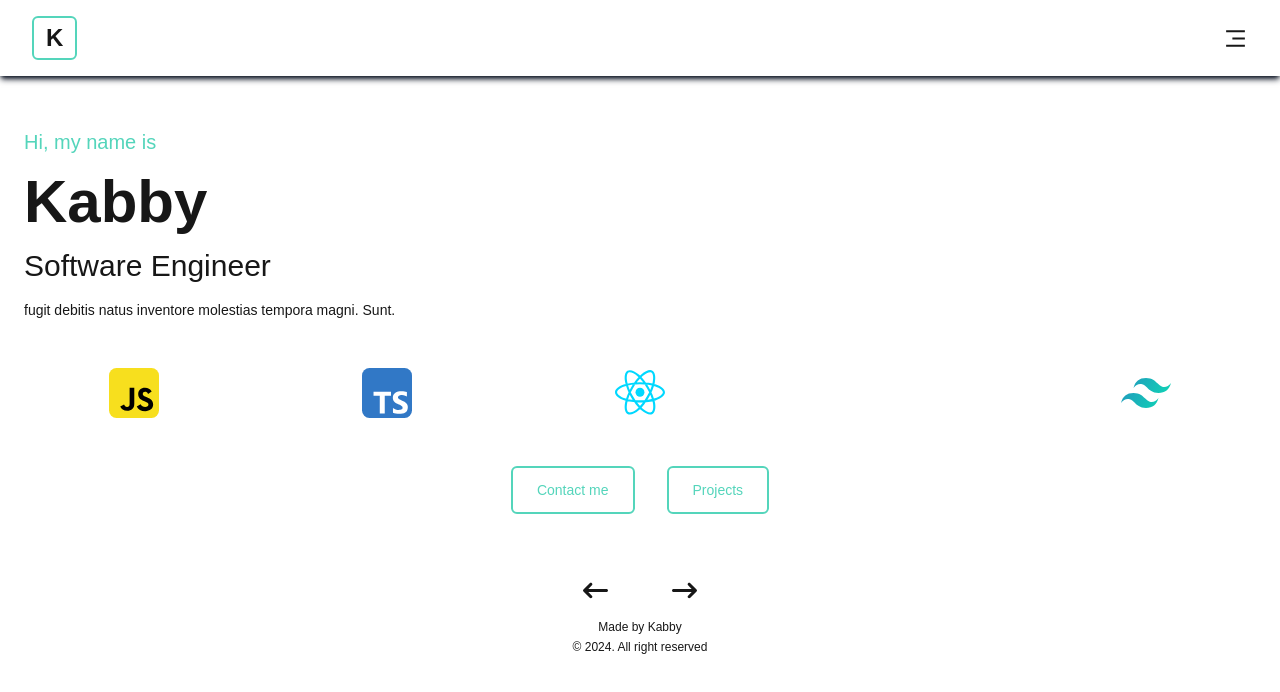
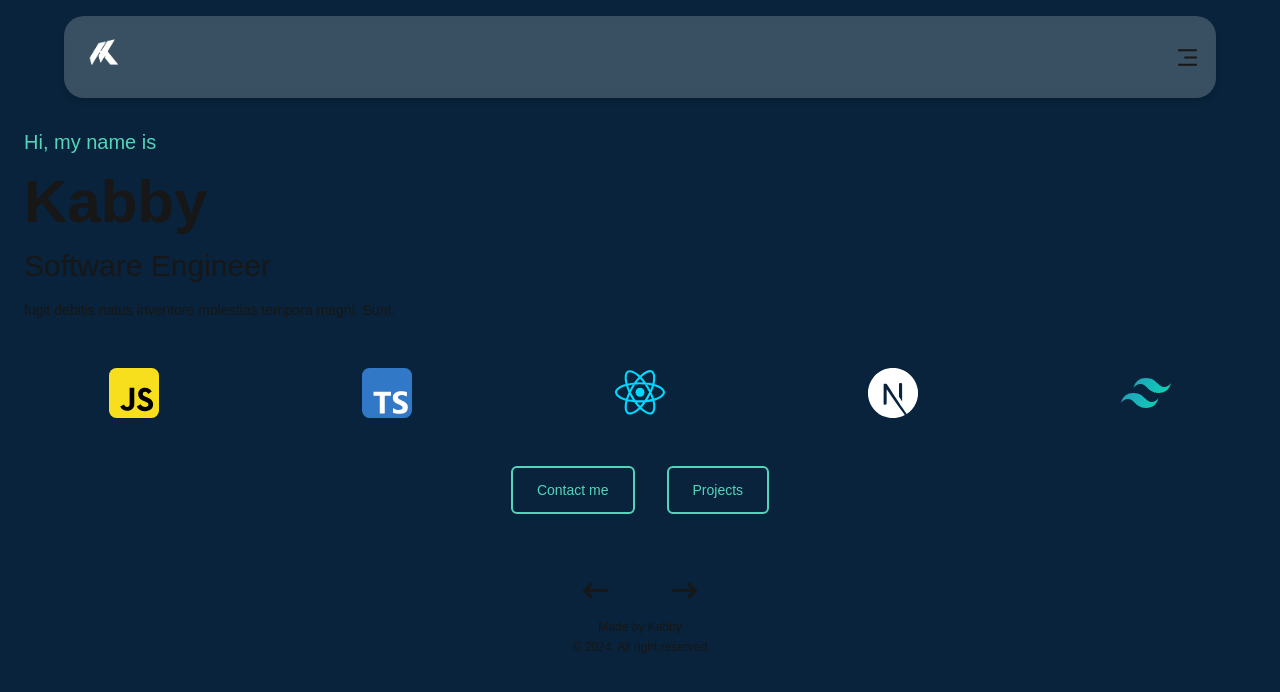
Before and after one commit to Akeemkabiru/Portfolio, a Next.js app: page / in a window 1280 px wide. Shown: the top 692 px of the page. Built offline with nearby package versions, Linux system fonts and the light colour scheme.

Commit message:
added logo

```diff
--- a/src/app/globals.css
+++ b/src/app/globals.css
@@ -3,13 +3,13 @@
 @tailwind utilities;
 
 :root {
-  --background: #ffffff;
+  --background: #08233b;
   --foreground: #171717;
 }
 
 @media (prefers-color-scheme: dark) {
   :root {
-    --background: #0a0a0a;
+    --background: #08233b;
     --foreground: #cacaca;
   }
 }
@@ -18,4 +18,5 @@
   color: var(--foreground);
   background: var(--background);
   font-family: Arial, Helvetica, sans-serif;
+  overscroll-behavior: none;
 }
--- a/src/components/header.tsx
+++ b/src/components/header.tsx
@@ -4,15 +4,16 @@
 import Logo from "./logo";
 import NavBar from "./navbar";
 import { useState } from "react";
+import Image from "next/image";
 
 export default function Header() {
   const [isOpenMenu, setIsOpenMenu] = useState(false);
 
   return (
-    <header>
+    <header className="flex items-center justify-center">
       {/* mobile */}
-      <div className="flex justify-between items-center w-full bg-background px-8 py-4 shadow-md shadow-gray-900 fixed top-0">
-        <Logo />
+      <div className="flex justify-between items-center w-[90%] backdrop-blur-sm bg-white/20  p-4 shadow-md fixed rounded-[20px] top-4">
+        <Image src="/logo.png" alt="logo" width={50} height={50} />
         <RiMenu3Line size={25} onClick={() => setIsOpenMenu(true)} />
       </div>
       {/* mobile nav */}
--- a/src/components/logo.tsx
+++ b/src/components/logo.tsx
@@ -1,7 +1,3 @@
 export default function Logo() {
-  return (
-    <div className="border-2 border-primary px-3 py-1 text-2xl font-semibold rounded-md">
-      K
-    </div>
-  );
+  return <div className=" border-primary text-xl font-bold">Kabby</div>;
 }
```
Also changed, not shown: public/logo.png (added).
